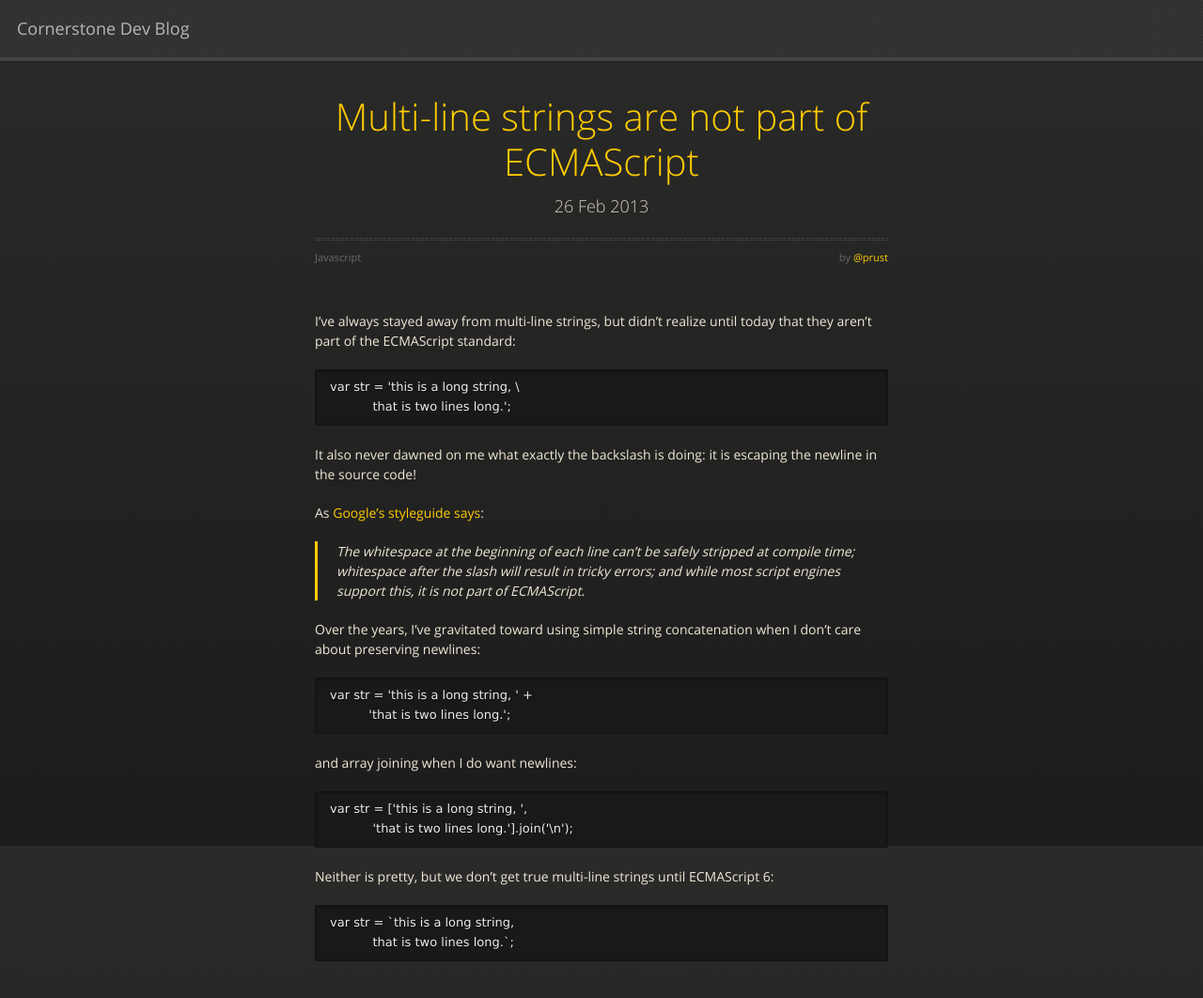
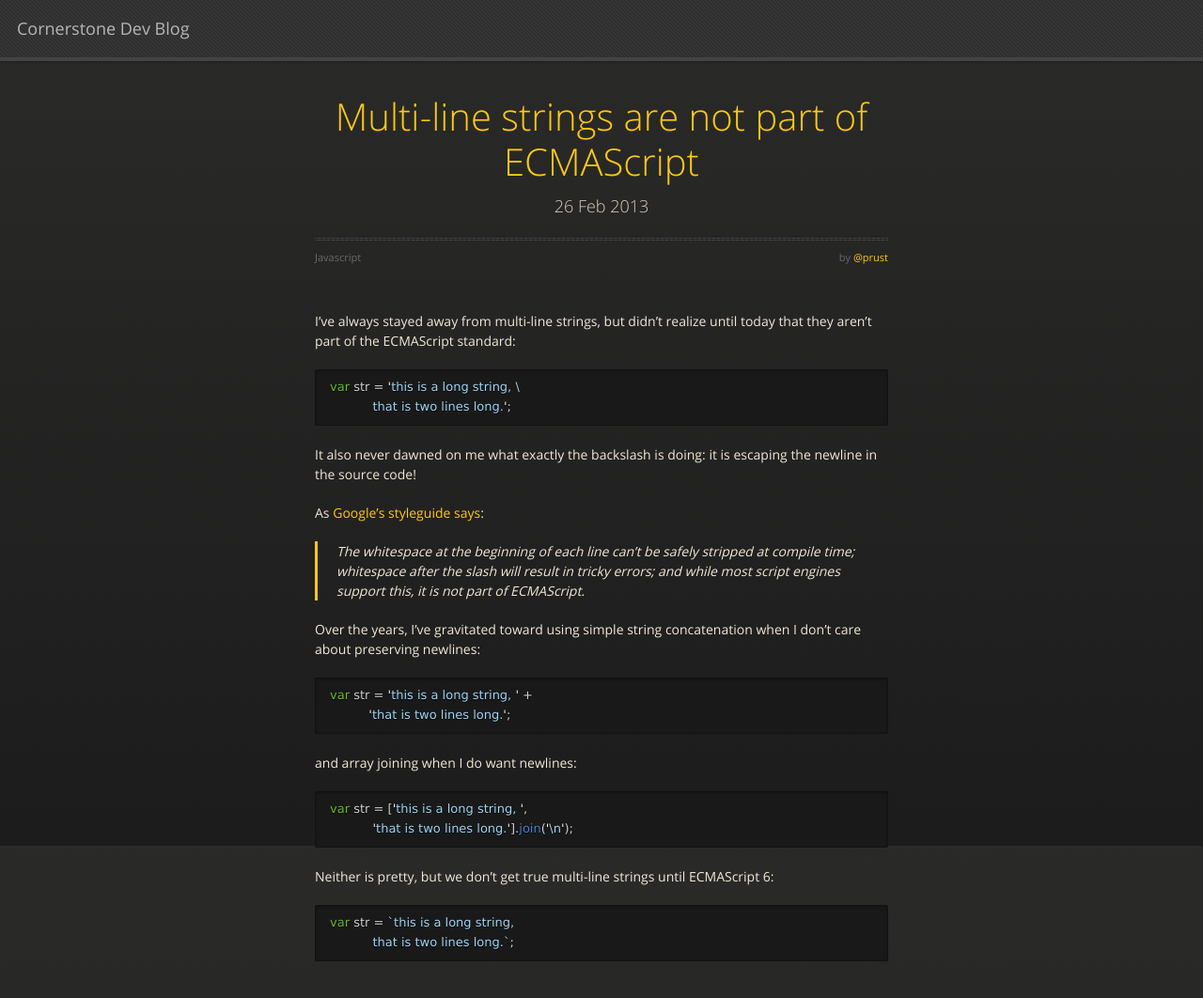
Before and after one commit to prust/prust.github.com, a Jekyll site: the page built from _posts/2013-02-26-multi-line-strings-are-not-part-of-ecmascript.md, in a window 1280 px wide and 1133 px high. Shown: the top 1062 px of the window at 94% size. Built offline with Jekyll 4.4.1, drawn with Linux system fonts in a browser that asks for light colours; nearby versions of some CDN libraries.

Commit message:
Added language to code blocks

````diff
--- a/_posts/2013-02-26-multi-line-strings-are-not-part-of-ecmascript.md
+++ b/_posts/2013-02-26-multi-line-strings-are-not-part-of-ecmascript.md
@@ -7,7 +7,7 @@ author: prust
 
 I've always stayed away from multi-line strings, but didn't realize until today that they aren't part of the ECMAScript standard:
 
-```
+```javascript
 var str = 'this is a long string, \
            that is two lines long.';
 ```
@@ -23,21 +23,21 @@ As [Google's styleguide says](http://google-styleguide.googlecode.com/svn/trunk/
 
 Over the years, I've gravitated toward using simple string concatenation when I don't care about preserving newlines:
 
-```
+```javascript
 var str = 'this is a long string, ' +
           'that is two lines long.';
 ```
 
 and array joining when I do want newlines:
 
-```
+```javascript
 var str = ['this is a long string, ',
            'that is two lines long.'].join('\n');
 ```
 
 Neither is pretty, but we don't get true multi-line strings until ECMAScript 6:
 
-```
+```javascript
 var str = `this is a long string,
            that is two lines long.`;
 ```
````
